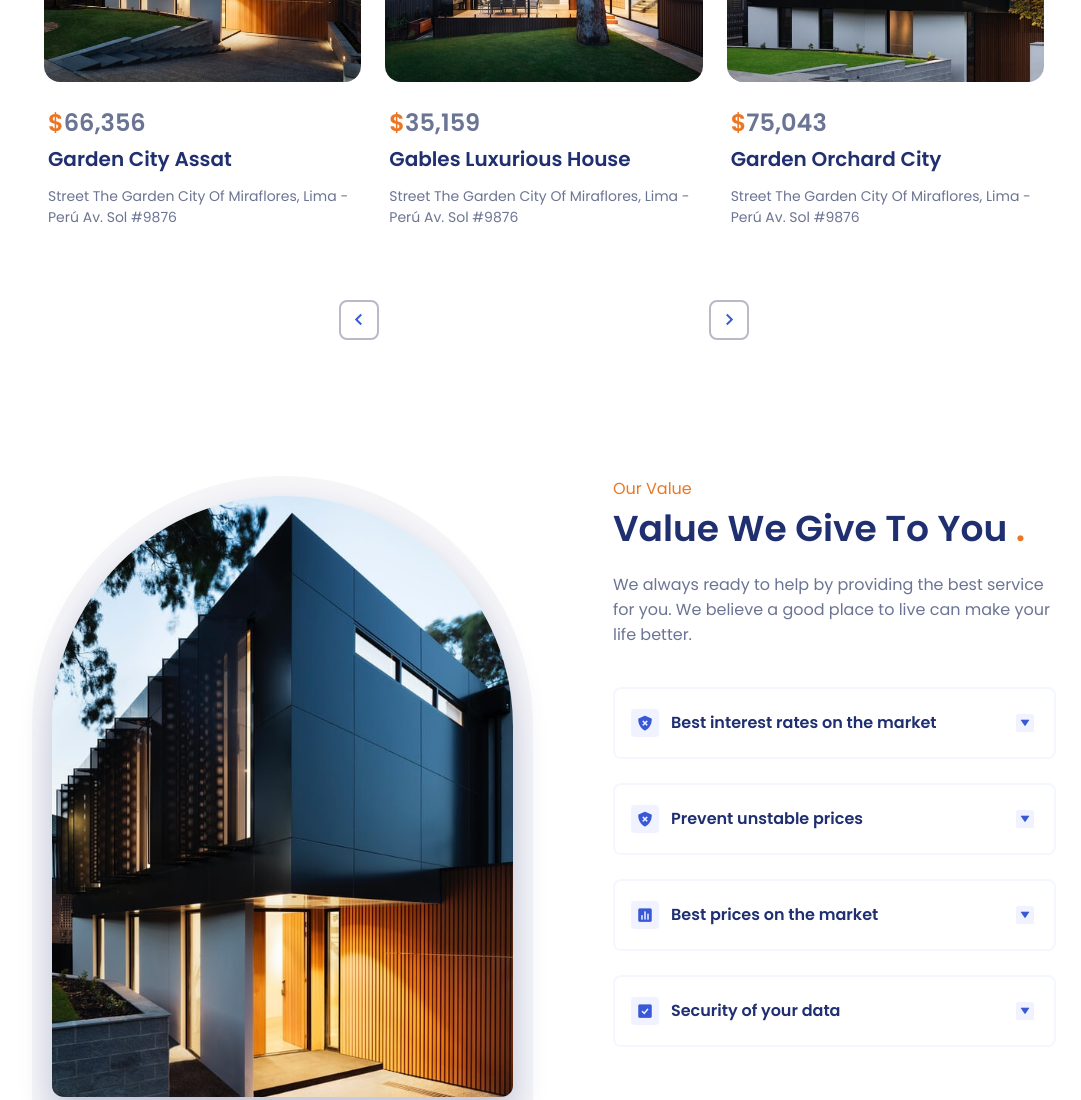
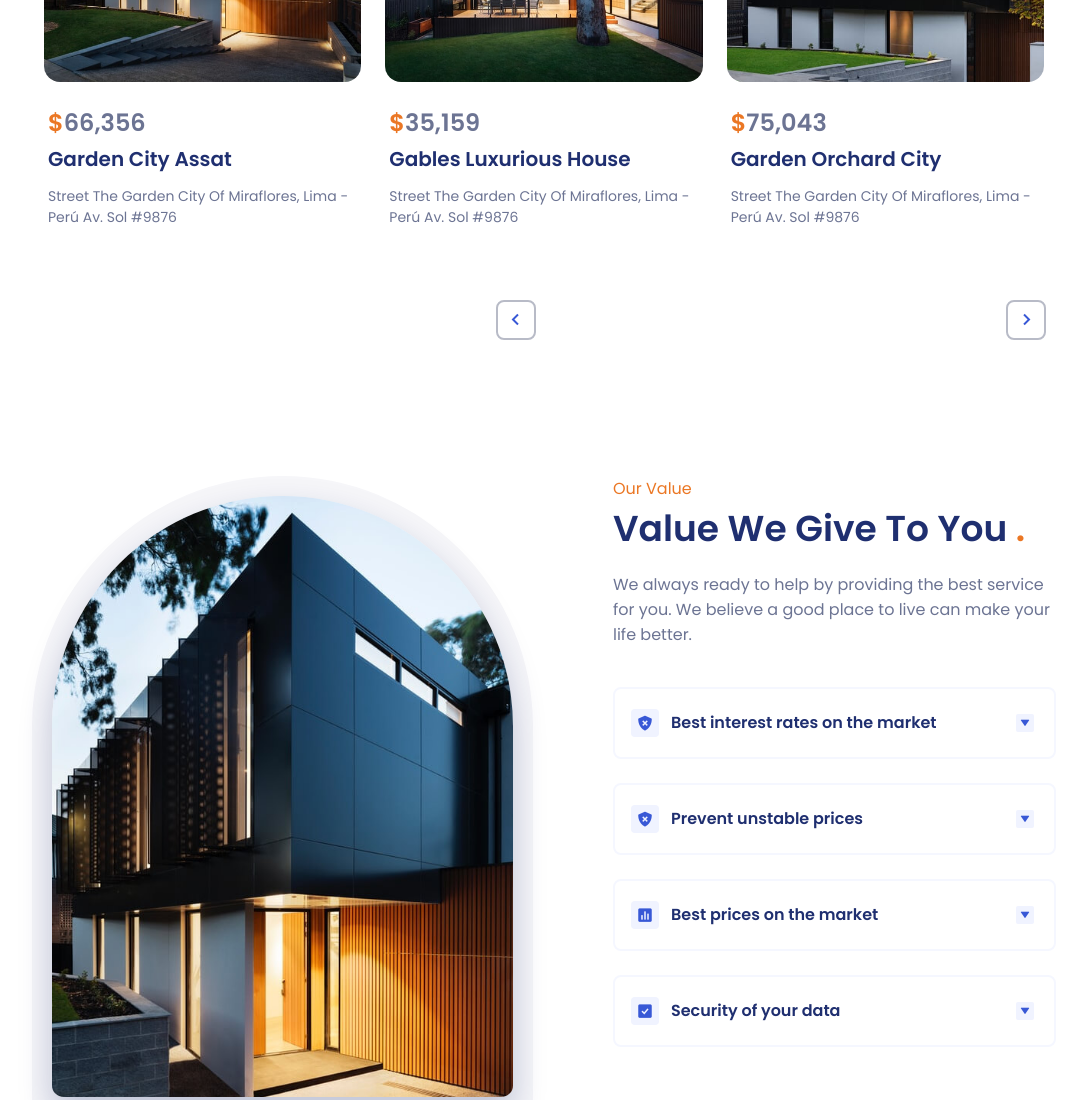
Before and after one commit to abir-ahmmed/holux-html, a plain HTML site: page index.html in a window 1280 px wide. Shown: the part 1590-2690 px from the top of the page, without its empty margins (96-1177 px from the left). Drawn offline with nearby package versions, Linux system fonts and the light colour scheme.

Commit message:
fix swiper button problem

```diff
--- a/assets/css/style.css
+++ b/assets/css/style.css
@@ -522,11 +522,11 @@ Color changes in some parts of the website, in dark theme
 }
 
 .swiper-button-prev{
-    left: calc(30%);
+    left: calc(50% - 3rem);
 }
 
 .swiper-button-next{
-    right: calc(30%);
+    right: calc(50% -3rem);
 }
 .swiper-button-prev
 
```
